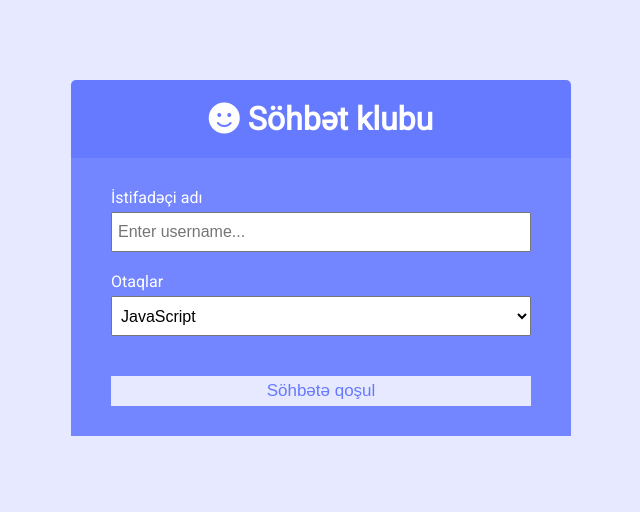
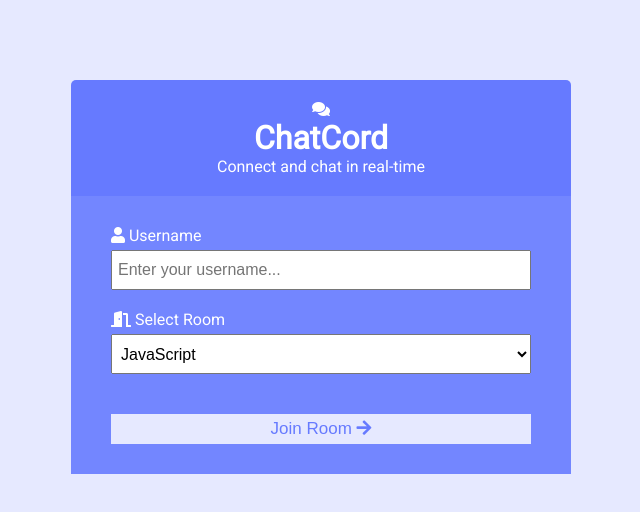
Before and after one commit to Mahammadaliabaszade/Realtimechat-Node.js, a website: page public/index.html in a window 1280 px wide. Shown: the whole page, without its empty margins (319-959 px from the left). Drawn offline with Linux system fonts and the light colour scheme.

Commit message:
add functionality

```diff
--- a/public/index.html
+++ b/public/index.html
@@ -3,35 +3,28 @@
 <head>
   <meta charset="UTF-8" />
   <meta name="viewport" content="width=device-width, initial-scale=1.0" />
-		<meta http-equiv="X-UA-Compatible" content="ie=edge" />
-		<link
-			rel="stylesheet"
-			href="https://cdnjs.cloudflare.com/ajax/libs/font-awesome/5.12.1/css/all.min.css"
-			integrity="sha256-mmgLkCYLUQbXn0B1SRqzHar6dCnv9oZFPEC1g1cwlkk="
-			crossorigin="anonymous"
-		/>
+  <link rel="stylesheet" href="https://cdnjs.cloudflare.com/ajax/libs/font-awesome/5.12.1/css/all.min.css" integrity="sha256-mmgLkCYLUQbXn0B1SRqzHar6dCnv9oZFPEC1g1cwlkk=" crossorigin="anonymous" />
   <link rel="stylesheet" href="css/style.css" />
-		<title>Mahammad App</title>
+  <title>ChatCord — Real-time Chat</title>
 </head>
 <body>
   <div class="join-container">
-			<header class="join-header">
-				<h1><i class="fas fa-smile"></i> Söhbət klubu</h1>
-			</header>
+    <div class="join-card">
+      <div class="join-header">
+        <div class="join-logo">
+          <i class="fas fa-comments"></i>
+        </div>
+        <h1>ChatCord</h1>
+        <p>Connect and chat in real-time</p>
+      </div>
       <main class="join-main">
         <form action="chat.html">
           <div class="form-control">
-						<label for="username">İstifadəçi adı</label>
-						<input
-							type="text"
-							name="username"
-							id="username"
-							placeholder="Enter username..."
-							required
-						/>
+            <label for="username"><i class="fas fa-user"></i> Username</label>
+            <input type="text" name="username" id="username" placeholder="Enter your username..." required autocomplete="off" />
           </div>
           <div class="form-control">
-						<label for="room">Otaqlar</label>
+            <label for="room"><i class="fas fa-door-open"></i> Select Room</label>
             <select name="room" id="room">
               <option value="JavaScript">JavaScript</option>
               <option value="Python">Python</option>
@@ -41,9 +34,10 @@
               <option value="Java">Java</option>
             </select>
           </div>
-					<button type="submit" class="btn">Söhbətə qoşul</button>
+          <button type="submit" class="btn">Join Room <i class="fas fa-arrow-right"></i></button>
         </form>
       </main>
     </div>
+  </div>
 </body>
 </html>
```
Lines whose indentation alone changed are shown as unchanged.
